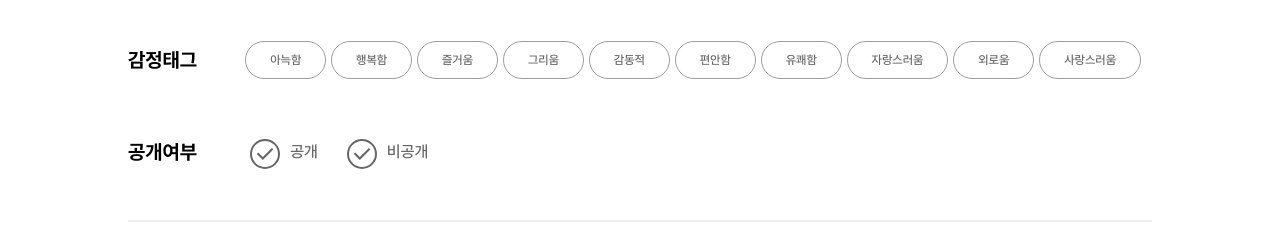
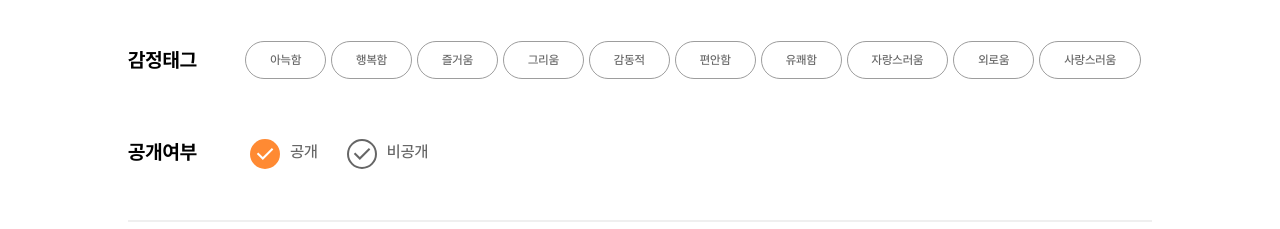
Before and after one commit to KUSITMS-27th-TEAM3/FrontEnd, a React (Create React App) app: page /writeAlbum in a window 1280 px wide. Shown: the part 900-1129 px from the top of the page. Built offline with nearby package versions, Linux system fonts and the light colour scheme.

Commit message:
feat : Radio input state연결

```diff
--- a/src/pages/MemoryPage/WriteAlbum/WriteUpload .tsx
+++ b/src/pages/MemoryPage/WriteAlbum/WriteUpload .tsx
@@ -9,6 +9,7 @@ const WriteUploadContainer = styled(FlexContainer)``;
 const WriteUpload = () => {
   const [title, setTitle] = useState<string>('제목을 입력해주세요.');
   const [content, setContent] = useState<string>('내용을 입력해주세요.');
+  const [IsOpen, setIsOpen] = useState<boolean>(true);
 
   const handleTitleChange = (e: React.ChangeEvent<HTMLTextAreaElement>) => {
     setTitle(e.target.value);
@@ -18,6 +19,12 @@ const WriteUpload = () => {
     setContent(e.target.value);
   };
 
+  const handleIsOpen = (e: React.ChangeEvent<HTMLInputElement>) => {
+    e.target.value === 'open' ? setIsOpen(true) : setIsOpen(false);
+  };
+
+  console.log(IsOpen);
+
   return (
     <WriteUploadContainer>
       <ImageUpload />
@@ -25,7 +32,7 @@ const WriteUpload = () => {
         <TitleForm title={title} handleTitleChange={handleTitleChange} />
         <ContentForm content={content} handleContentChange={handleContentChange} />
         <EmotionForm />
-        <RadioForm />
+        <RadioForm IsOpen={IsOpen} handleIsOpen={handleIsOpen} />
       </WriteBox>
       <IconButton width="5vw" height="30px" maxWidth="74px" minWidth="50px">
         업로드
--- a/src/pages/MemoryPage/WriteAlbum/components/RadioForm.tsx
+++ b/src/pages/MemoryPage/WriteAlbum/components/RadioForm.tsx
@@ -1,18 +1,37 @@
 import * as S from './style/WriteFormStyle';
 
-const RadioForm = () => {
+type RadioFormProps = {
+  IsOpen: boolean;
+  handleIsOpen: (e: React.ChangeEvent<HTMLInputElement>) => void;
+};
+
+const RadioForm = ({ IsOpen, handleIsOpen }: RadioFormProps) => {
   return (
     <div className="flexBoxStart">
       <div className="write_title littleMargin">공개여부</div>
       <div className="checkbox">
-        <S.CheckBox type="radio" name="check2" id="check2" value="2" />
-        <label htmlFor="check2" className="write_content">
+        <S.CheckBox
+          type="radio"
+          name="check2"
+          id="open"
+          value="open"
+          onChange={handleIsOpen}
+          checked={IsOpen}
+        />
+        <label htmlFor="open" className="write_content">
           공개
         </label>
       </div>
       <div className="checkbox">
-        <S.CheckBox type="radio" name="check2" id="check2" value="2" />
-        <label htmlFor="check2" className="write_content">
+        <S.CheckBox
+          type="radio"
+          name="check2"
+          id="notOpen"
+          value="notOpen"
+          onChange={handleIsOpen}
+          checked={!IsOpen}
+        />
+        <label htmlFor="notOpen" className="write_content">
           비공개
         </label>
       </div>
```
